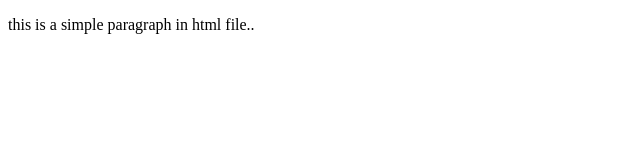
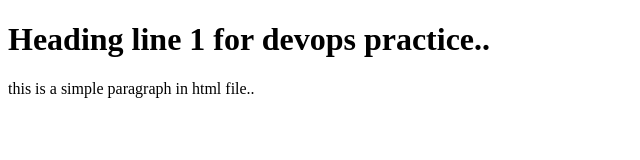
Before and after one commit to rakeshyadav9698/sample, a plain HTML site: page index.html in a window 1280 px wide. Shown: the whole page, without its empty margins (0-640 px from the left). Drawn offline with Linux system fonts and the light colour scheme.

Commit message:
feature-2-1 index.html update with <h1>

```diff
--- a/index.html
+++ b/index.html
@@ -4,6 +4,7 @@
 
     </head>
     <body>
+        <h1> Heading line 1 for devops practice..</h1>
         <p>this is a simple paragraph in html file..</p>
     </body>
 </html>
```
